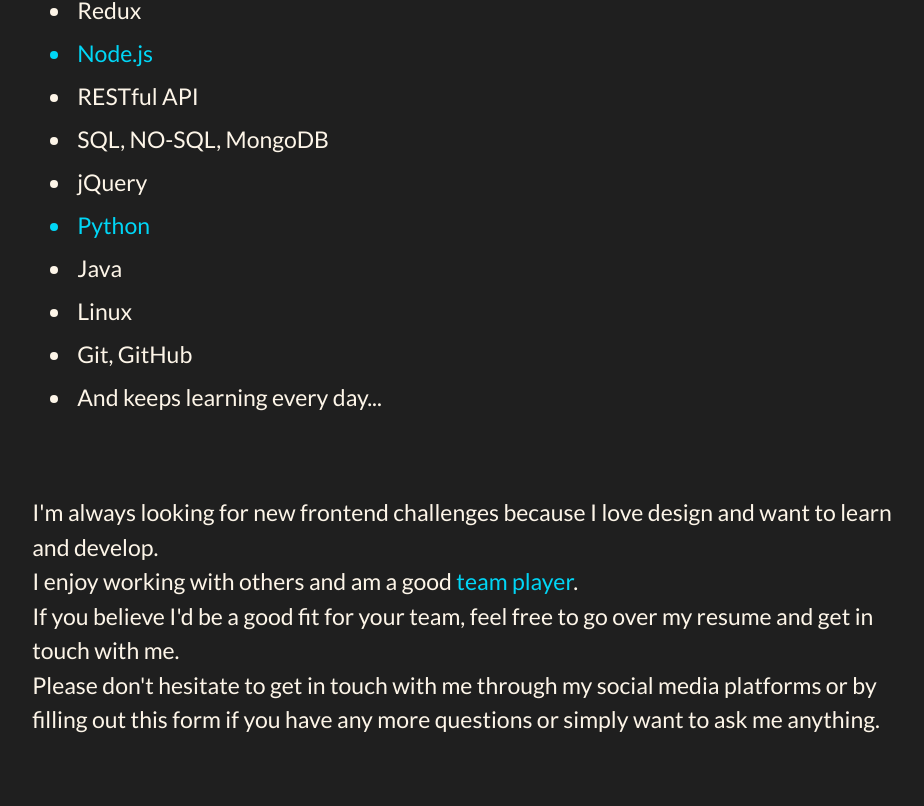
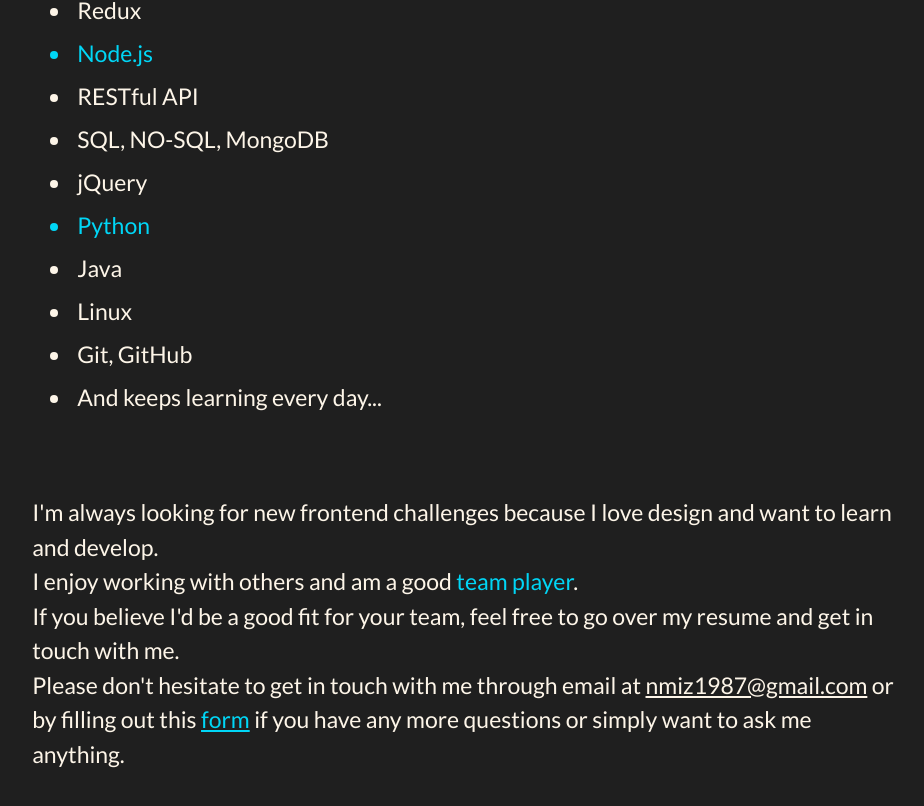
Before and after one commit to nmiz1987/my-web-site, a React (Vite) app: page /about in a window 1280 px wide. Shown: the part 896-1702 px from the top of the page, without its empty margins (171-1095 px from the left). Built offline with nearby package versions, Linux system fonts and the light colour scheme.

Commit message:
final project

```diff
--- a/src/Pages/About.jsx
+++ b/src/Pages/About.jsx
@@ -1,5 +1,6 @@
 import React from "react";
 import myPic from "../img/profile-pic.png";
+import { Link } from "react-router-dom";
 
 const About = () => {
 	return (
@@ -53,9 +54,13 @@
 					If you believe I'd be a good fit for your team, feel free to go over
 					my resume and get in touch with me.
 					<br />
-					Please don't hesitate to get in touch with me through my social media
-					platforms or by filling out this form if you have any more questions
-					or simply want to ask me anything.
+					Please don't hesitate to get in touch with me through email at{" "}
+					<a href="mailto:nmiz1987@gmail.com">nmiz1987@gmail.com</a> or by
+					filling out this{" "}
+					<Link className="highlight2" to="/Contact">
+						form
+					</Link>{" "}
+					if you have any more questions or simply want to ask me anything.
 				</p>
 			</div>
 		</section>
--- a/src/Pages/Contact.jsx
+++ b/src/Pages/Contact.jsx
@@ -4,12 +4,8 @@
 	const [name, setName] = useState("");
 	const [email, setEmail] = useState("");
 	const [message, setMessage] = useState("");
-	// const [isSend, setIsSend] = useState(false);
 
 	async function sendMessage() {
-		// if (isSend) {
-		// 	return;
-		// }
 		const res = await fetch(
 			"https://my-link-server-production.up.railway.app/messages/new",
 			{
@@ -24,10 +20,9 @@
 		);
 		const data = await res.json();
 		console.log("New Message sent successfully: ", data);
-		// setName("");
-		// setEmail("");
-		// setMessage("");
-		// setIsSend(true);
+		setName("");
+		setEmail("");
+		setMessage("");
 	}
 
 	return (
--- a/src/components/Nav.jsx
+++ b/src/components/Nav.jsx
@@ -1,4 +1,4 @@
-import { BrowserRouter, Routes, Route, Link } from "react-router-dom";
+import { Link } from "react-router-dom";
 import { useRef } from "react";
 
 const Nav = () => {
--- a/src/components/Project.jsx
+++ b/src/components/Project.jsx
@@ -23,12 +23,6 @@
 			})}
 
 			<div className="links">
-				{/* {linkWebSite && (
-					<a href={linkWebSite} target="_blank">
-						<img src={svgLink} alt="Click to open website." />
-					</a>
-				)} */}
-
 				{linkWebSite && (
 					<a className="Link2Site" href={linkWebSite} target="_blank">
 						Open Website
--- a/src/components/Title.jsx
+++ b/src/components/Title.jsx
@@ -1,4 +1,3 @@
-import { useEffect, useState } from "react";
 import { TypeAnimation } from "react-type-animation";
 import myPic from "../img/profile-pic.png";
 
--- a/src/main.jsx
+++ b/src/main.jsx
@@ -4,7 +4,7 @@
 import "./style.css";
 
 ReactDOM.createRoot(document.getElementById("root")).render(
-	// <React.StrictMode>
-	<App />
-	// </React.StrictMode>
+	<React.StrictMode>
+		<App />
+	</React.StrictMode>
 );
```
